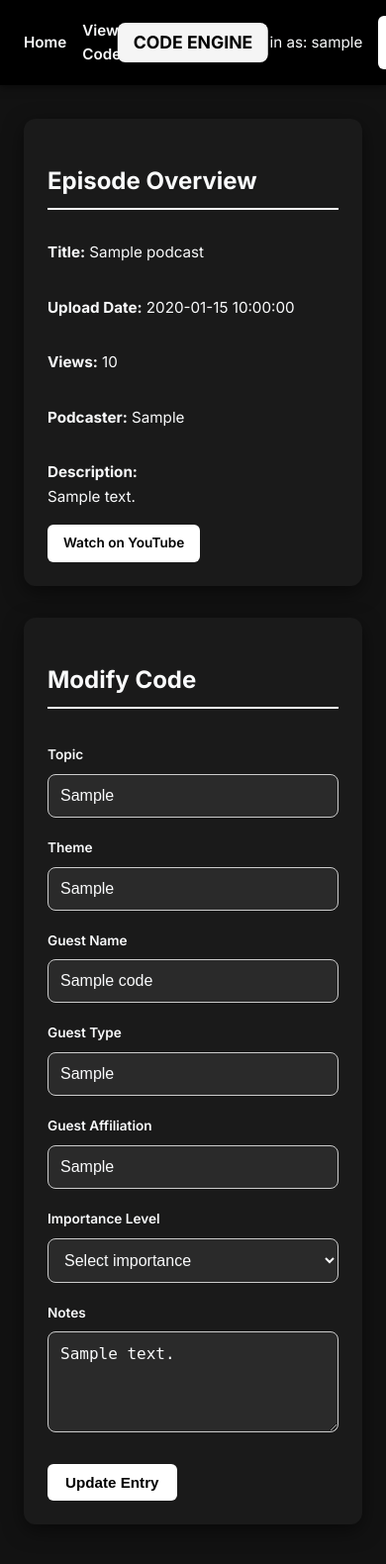
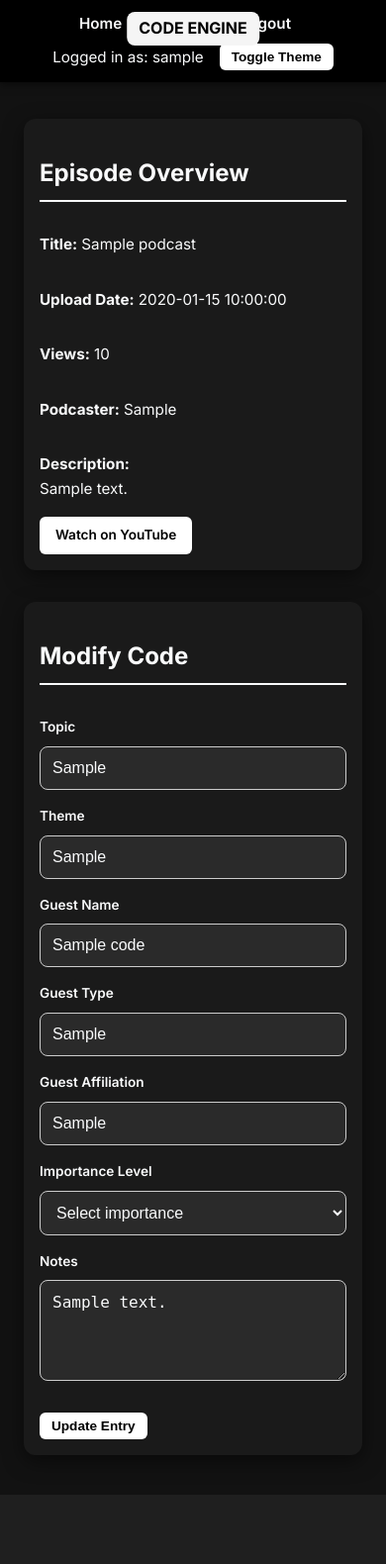
Before and after one commit to Souravdey26/podcast-code-engine, a Flask app: page /code_article/1/ in a window 390 px wide. Shown: the whole page at 99% size. After the commit the page ends 1510 px from the top, so only its background shows below. Run offline with Flask 3, Linux system fonts and the light colour scheme; the visitor is signed in with stand-in values (Sample User, id 1); tables that the repository leaves empty or names only in its code hold one stand-in row (values such as "Sample post").

Commit message:
Improve mobile responsiveness

```diff
--- a/static/style.css
+++ b/static/style.css
@@ -289,3 +289,72 @@ td:nth-child(8) {
   from { opacity: 0; transform: translateY(-10px); }
   to { opacity: 1; transform: translateY(0); }
 }
+
+/* Mobile Enhancements */
+@media (max-width: 768px) {
+  nav {
+    flex-wrap: wrap;
+    padding: 12px;
+    flex-direction: column;
+    gap: 0.5rem;
+  }
+
+  .nav-left,
+  .nav-right,
+  .nav-center {
+    flex: 100%;
+    justify-content: center;
+    text-align: center;
+  }
+
+  .search-bar {
+    flex-direction: column;
+    gap: 0.5rem;
+  }
+
+  .search-bar input,
+  .search-bar button {
+    width: 100%;
+    font-size: 1rem;
+  }
+
+  .btn {
+    font-size: 0.85rem;
+    padding: 6px 12px;
+  }
+
+  table {
+    font-size: 0.85rem;
+    table-layout: fixed;
+  }
+
+  .table-wrap {
+    overflow-x: auto;
+  }
+
+  .table-wrap table {
+    min-width: 800px;
+  }
+
+  td, th {
+    padding: 12px 10px;
+  }
+
+  .logo {
+    font-size: 1rem;
+    padding: 4px 12px;
+  }
+
+  .panel-wrapper {
+    flex-direction: column !important;
+  }
+
+  .panel {
+    min-width: 100% !important;
+    padding: 1rem;
+  }
+
+  .panel form label {
+    margin-top: 1rem;
+  }
+}
```
